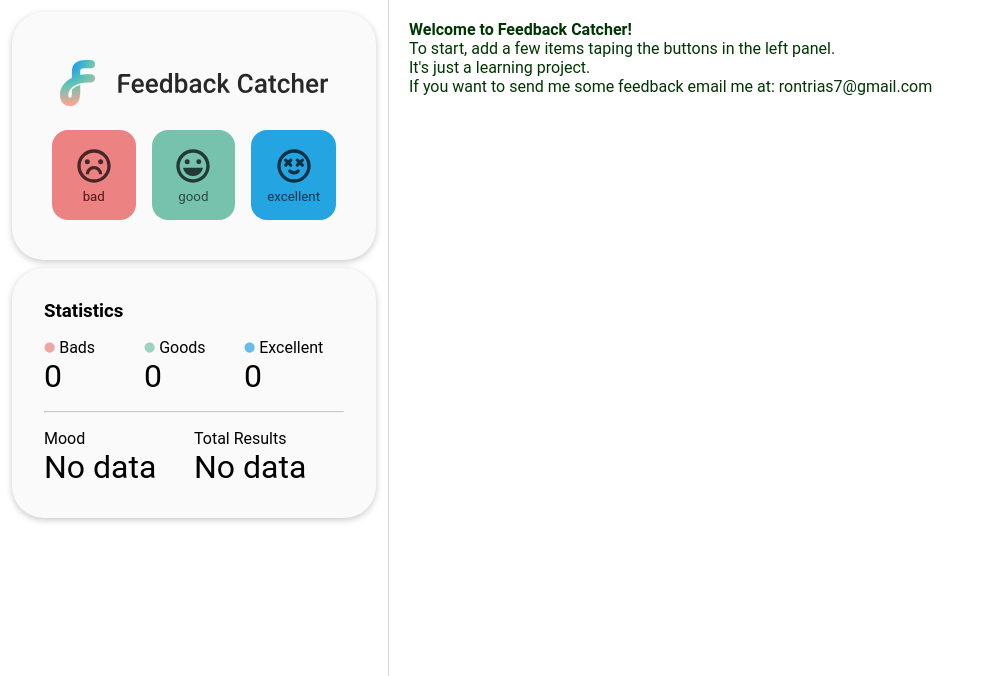
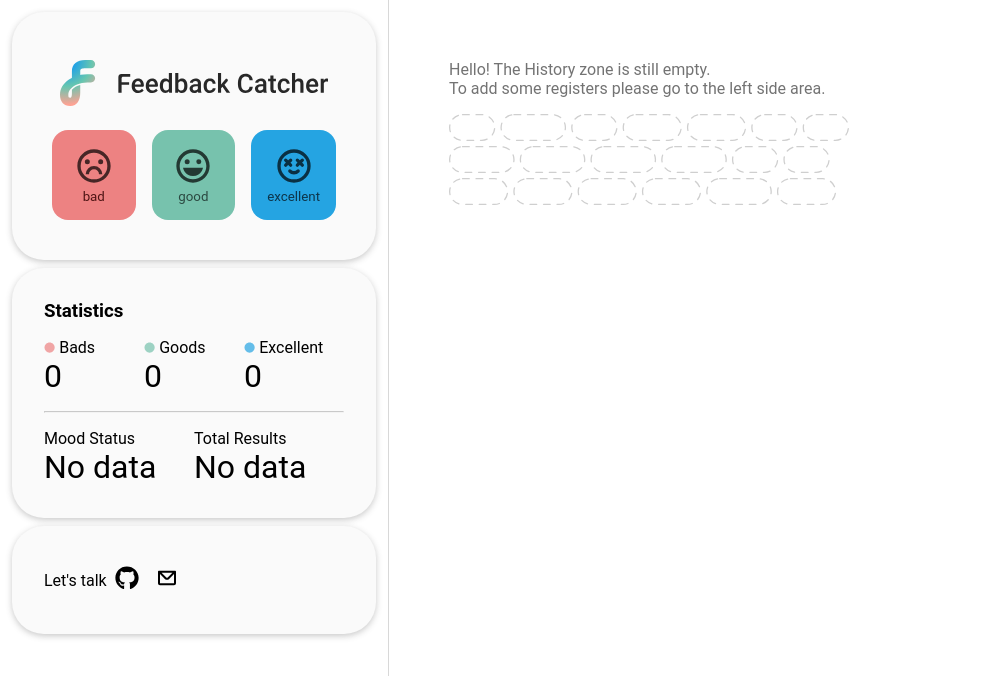
Before and after one commit to rontrias7/feedback-cartcher, a React (Create React App) app: page / in a window 1280 px wide. Shown: the top 676 px of the page, without its empty margins (0-985 px from the left). Built offline with nearby package versions, Linux system fonts and the light colour scheme.

Commit message:
some UI changes

```diff
--- a/src/App.js
+++ b/src/App.js
@@ -3,6 +3,7 @@ import './app.scss';
 import ButtonXP from './components/ButtonXP';
 import StatisticsContainer from './components/StatisticsContainer';
 import DisplayHistory from './components/DisplayHistory';
+import ContactBar from './components/ContactBar';
 
 // importing icons from reacticons
 import {BiHappyAlt} from 'react-icons/bi';
@@ -78,8 +79,10 @@ function App() {
         </div>
 
 
+      <StatisticsContainer results={results}/>
 
-      <StatisticsContainer results={results}/>
+      <ContactBar />
+
       </section>
       <section className="history-area">
 
--- a/src/app.scss
+++ b/src/app.scss
@@ -194,6 +194,20 @@ $excellent-txt: #0d354a;
 
 }
 
+
+.contact-bar {
+
+  @include card();
+  display: flex;
+  align-items:center;
+
+}
+
+.contact-bar a {
+
+  padding: 8px;
+}
+
 .main-title {
   grid-column: 1/4;
   justify-self: center;
@@ -201,6 +215,12 @@ $excellent-txt: #0d354a;
 }
 
 
+// Feedback Illustration
+.feedback-ill {
+
+  max-width: 400px;
+  margin: 16px 0px;
+}
 
 
 // feedback buttons
@@ -358,6 +378,7 @@ footer {
 // PRESENTATION
 
 .presentation {
-  color:rgb(0, 53, 3);
+  color:rgb(115, 115, 115);
   padding: 16px;
+  margin: 40px;
 }
--- a/src/components/Average.js
+++ b/src/components/Average.js
@@ -5,7 +5,7 @@ const Average = ({results: {bad, good, excellent}}) => {
 
   return (
 
-<p>Mood <br /> <span className="numbers">{!averageMood? 'No data' : `${averageMood}%` }</span></p>
+<p>Mood Status<br /> <span className="numbers">{!averageMood? 'No data' : `${averageMood}%` }</span></p>
 
   )
 
--- /dev/null
+++ b/src/components/ContactBar.js
@@ -0,0 +1,26 @@
+import {FaGithub} from 'react-icons/fa';
+import {CgMail} from 'react-icons/cg';
+import {IconContext} from 'react-icons';
+
+
+let ContactBar = () => {
+
+  return (
+
+      <div className="contact-bar">
+      <span>Let's talk </span>
+      <IconContext.Provider value={{ className: "default", size: "1.5em", margin: "0px 8px", color: 'black' }}>
+      <a href="https://github.com/rontrias7" rel="noreferrer" target="_blank"><FaGithub /></a>
+      </IconContext.Provider>
+      <IconContext.Provider value={{ className: "default", size: "1.5em", margin: "0px 8px", color: 'black' }}>
+      <a href="mailto:rontrias7@gmail.com" rel="noreferrer" target="_blank"><CgMail /></a>
+      </IconContext.Provider>
+      </div>
+
+
+
+  );
+}
+
+
+export default ContactBar;
--- a/src/components/DisplayHistory.js
+++ b/src/components/DisplayHistory.js
@@ -1,12 +1,14 @@
+
+import feedbackEmpty from "../feedback-empty.svg";
+
 
 
 const DisplayHistory = ({history}) => {
 
   const welcomeMessage = <div className="presentation">
-                          <h4>Welcome to Feedback Catcher! </h4>
-                          <p>To start, add a few items taping the buttons in the left panel.<br/>
-                          It's just a learning project. <br/> If you want to send me some feedback email me at: rontrias7@gmail.com</p>
-
+                          <p>Hello! The History zone is still empty. <br/>
+                          To add some registers please go to the left side area.</p>
+                          <img className="feedback-ill" src={feedbackEmpty} alt="no feedback illustration"></img>
                           </div>
 
   return (
```
Also changed, not shown: src/feedback-empty.svg (added).
